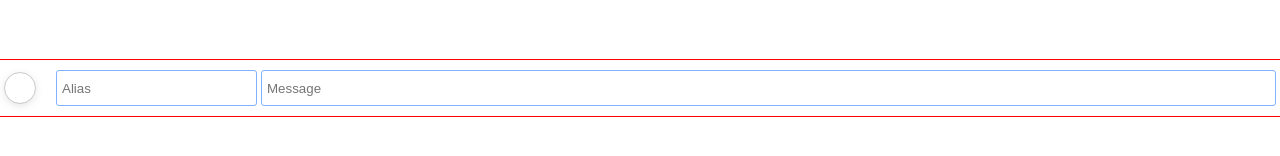
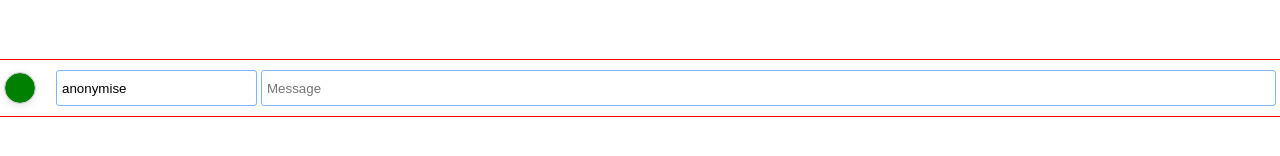
Before and after one commit to IntelliSensei/Live-conversation_web-app, a React (Create React App) app: page / in a window 1280 px wide. Shown: the part 684-840 px from the top of the page. Built offline with nearby package versions, Linux system fonts and the light colour scheme.

Commit message:
custom hook implemented

```diff
--- a/src/components/Panel.tsx
+++ b/src/components/Panel.tsx
@@ -1,4 +1,5 @@
 import React, { FC, useEffect, useState } from "react";
+import { useSessionStorage } from "../hooks";
 import "./css/Panel.css";
 import { ColorPicker } from "./input/colorPicker/ColorPicker";
 import { TextField } from "./input";
@@ -19,17 +20,16 @@ export interface IWSMessagePKG {
   message: string;
 }
 
-// {
-//   alias: "anonymise",
-//   color: "#008000",
-// };
 
 export default function Panel() {
-  const defaultConfig: IUserConfig = JSON.parse(sessionStorage.getItem("userConfig") ||  '{}')
-  console.log(defaultConfig)
-  const [userConfig, setUserConfig] = useState<IUserConfig>({
-    ...defaultConfig,
-  });
+
+  const defaultConfig: IUserConfig = {
+    alias: "anonymise",
+    color: "#008000",
+  };
+
+  const [userConfig, setUserConfig] = useSessionStorage<IUserConfig>("userSettings", defaultConfig);
+
   const [msgPkg, setMsgPkg] = useState<IWSMessagePKG>({
     ...defaultConfig,
     message: "",
@@ -38,13 +38,11 @@ export default function Panel() {
   useEffect(() => console.log({ msgPkg }), [msgPkg]);
   useEffect(() => setMsgPkg({ ...msgPkg, ...userConfig }), [userConfig]);
 
-  useEffect(() => sessionStorage.setItem("userConfig", JSON.stringify(userConfig)), [userConfig]);
-
   return (
     <div className="panel global-style">
       {/* <FontAwesomeIcon icon={faHome} /> */}
       <ColorPicker
-        defaultColor={defaultConfig.color }
+        defaultColor={defaultConfig.color}
         onChange={(color) => {
           setUserConfig({ ...userConfig, color });
         }}
--- a/src/hooks/useSessionStorage.ts
+++ b/src/hooks/useSessionStorage.ts
@@ -1,8 +1,11 @@
 import { useEffect, useState } from "react";
 
+
 export const useSessionStorage: <T>(
+
   key: string,
   defaultValue: T
+
 ) => [T, (v: T) => void] = (key, defaultValue) => {
   const [value, setValue] = useState(defaultValue);
 
```
